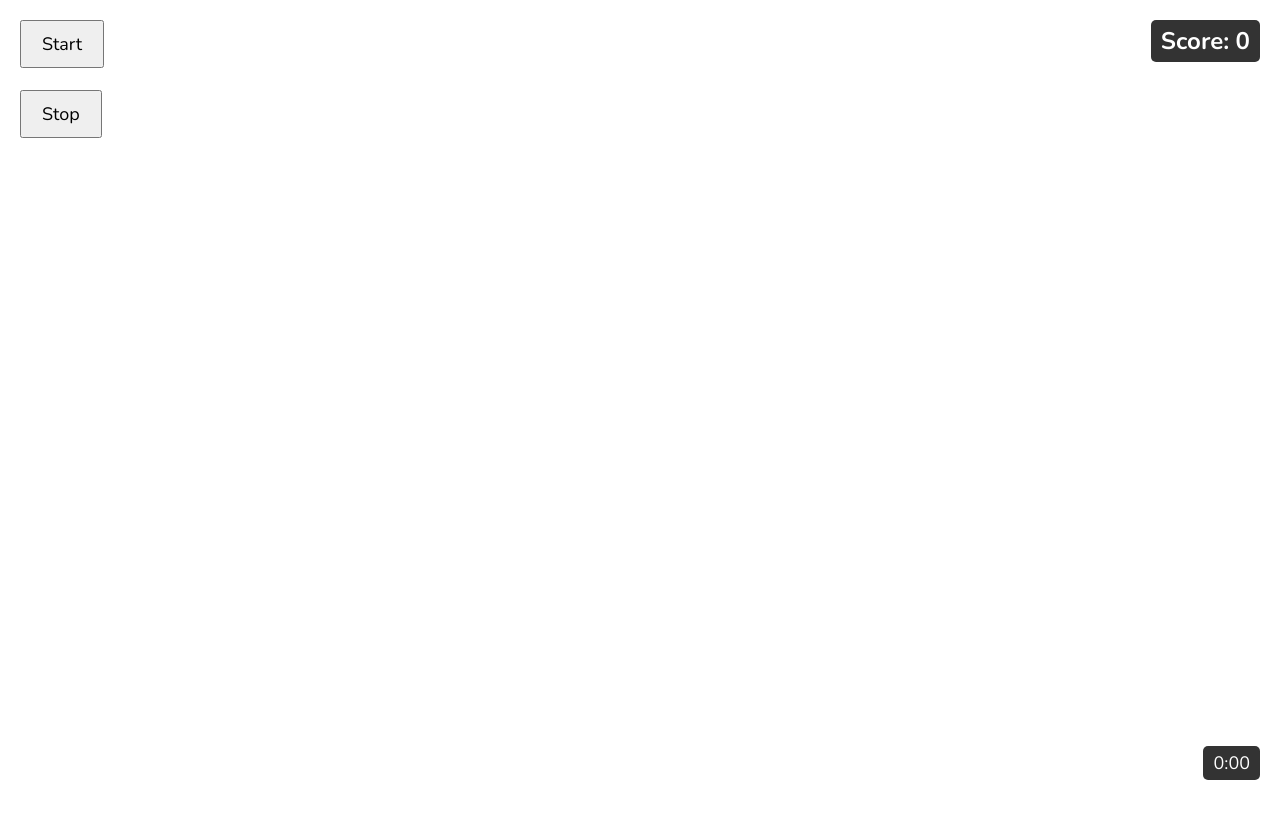
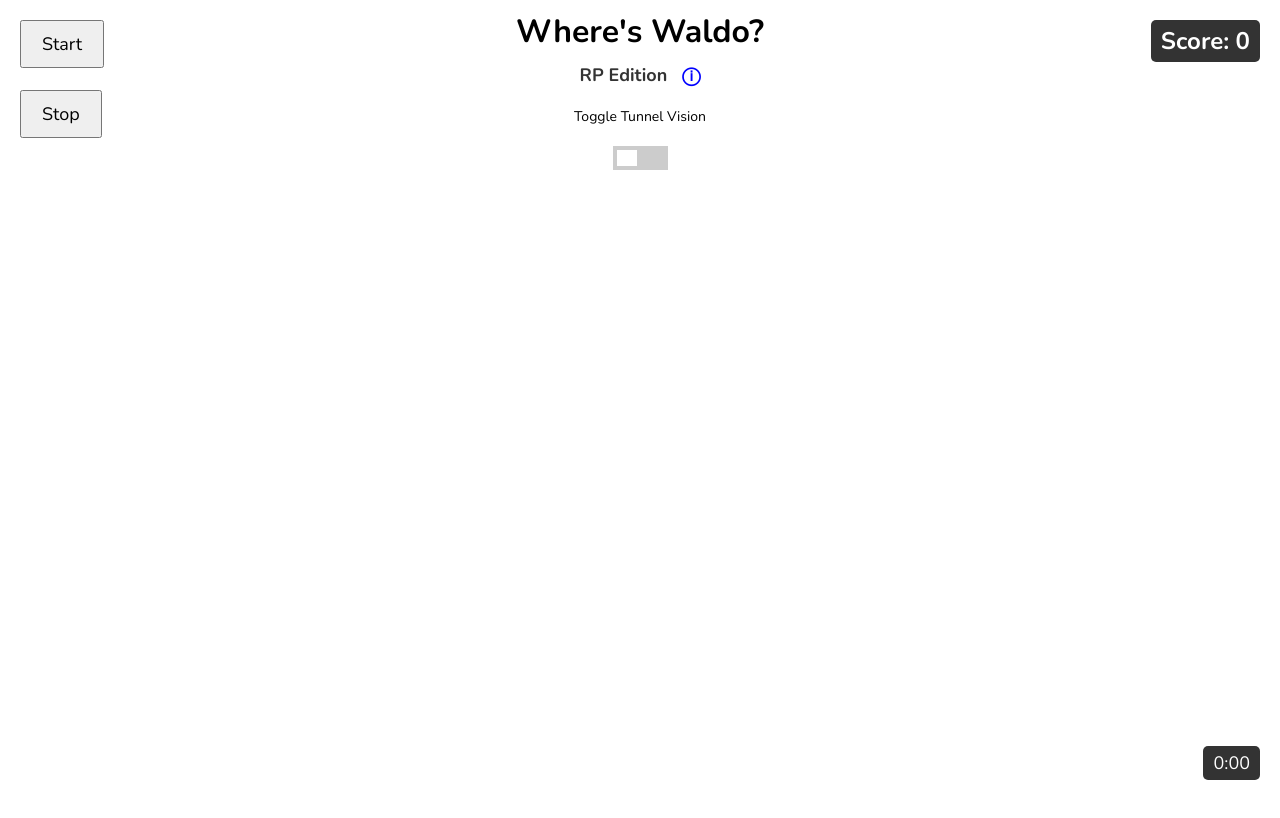
Before and after one commit to menisadi/RPWaldo, a plain HTML site: page index.html in a window 1280 px wide. Drawn offline with nearby package versions, Linux system fonts and the light colour scheme.

Commit message:
tunner vision switch

```diff
--- a/index.html
+++ b/index.html
@@ -35,6 +35,16 @@
 
             <rect x="0" y="0" width="100%" height="100%" fill="white" mask="url(#myMask)" />
         </svg>
+        <div class="toggle-container">
+            <div class="toggle-label">
+                <label for="toggle-switch">Toggle Tunnel Vision</label>
+            </div>
+
+            <label class="switch">
+                <input type="checkbox" id="toggle-switch">
+                <span class="slider"></span>
+            </label>
+        </div>
     </div>
     <script src="script.js"></script>
 </body>
--- a/script.js
+++ b/script.js
@@ -12,6 +12,15 @@ const infoPopup = document.getElementById('info-popup');
 const closeInfoPopup = document.getElementById('close-info-popup');
 const mask = document.getElementById('mask');
 const svg = document.getElementById('svg');
+const toggleSwitch = document.getElementById('toggle-switch');
+
+toggleSwitch.addEventListener('change', function() {
+  if (this.checked) {
+    svg.style.display = 'block';
+  } else {
+    svg.style.display = 'none';
+  }
+});
 
 document.addEventListener("mousemove", (event) => {
     console.log("Mouse move");
--- a/style.css
+++ b/style.css
@@ -13,6 +13,7 @@ body {
     font-size: 32px;
     font-weight: bold;
     margin: 10px auto;
+    z-index: 1;
 }
 
 #subtitle {
@@ -20,6 +21,7 @@ body {
     font-size: 18px;
     color: #333;
     margin: 10px auto;
+    z-index: 1;
 }
 
 .game-container {
@@ -97,6 +99,7 @@ body {
     cursor: pointer;
     color: blue;
     margin-left: 10px;
+    z-index: 1;
 }
 
 .info-popup {
@@ -107,7 +110,7 @@ body {
     width: 100%;
     height: 100%;
     background-color: rgba(0, 0, 0, 0.5);
-    /* z-index: 1; */
+    z-index: 1;
 }
 
 .info-content {
@@ -117,6 +120,7 @@ body {
     padding: 20px;
     border-radius: 5px;
     position: relative;
+    z-index: 1;
 }
 
 .close-info-popup {
@@ -124,6 +128,7 @@ body {
     top: 10px;
     right: 10px;
     cursor: pointer;
+    z-index: 1;
 }
 
 .svg {
@@ -131,5 +136,70 @@ body {
   top: 0;
   left: 0;
   pointer-events: none;
+  display: none;
   z-index: 2;
 }
+
+* Toggle Switch Styles */
+.toggle-container {
+  display: flex;
+  align-items: center;
+  z-index: 1;
+}
+
+.toggle-label {
+    text-align: center;
+    font-family: 'Nunito', sans-serif;
+    font-size: 14px;
+    padding: 10px 20px;
+    margin: 10px;
+}
+
+.switch {
+  position: relative;
+  display: inline-block;
+  width: 55px;
+  height: 24px;
+}
+
+.switch input {
+  opacity: 0;
+  width: 0;
+  height: 0;
+}
+
+.slider {
+  position: absolute;
+  cursor: pointer;
+  top: 0;
+  left: 0;
+  right: 0;
+  bottom: 0;
+  background-color: #ccc;
+  -webkit-transition: .4s;
+  transition: .4s;
+}
+
+.slider:before {
+  position: absolute;
+  content: "";
+  height: 16px;
+  width: 20px;
+  left: 4px;
+  bottom: 4px;
+  background-color: white;
+  -webkit-transition: .4s;
+  transition: .4s;
+}
+
+input:checked + .slider {
+  background-color: #2196F3;
+}
+
+input:focus + .slider {
+  box-shadow: 0 0 1px #2196F3;
+}
+
+input:checked + .slider:before {
+  transform: translateX(26px);
+}
```
